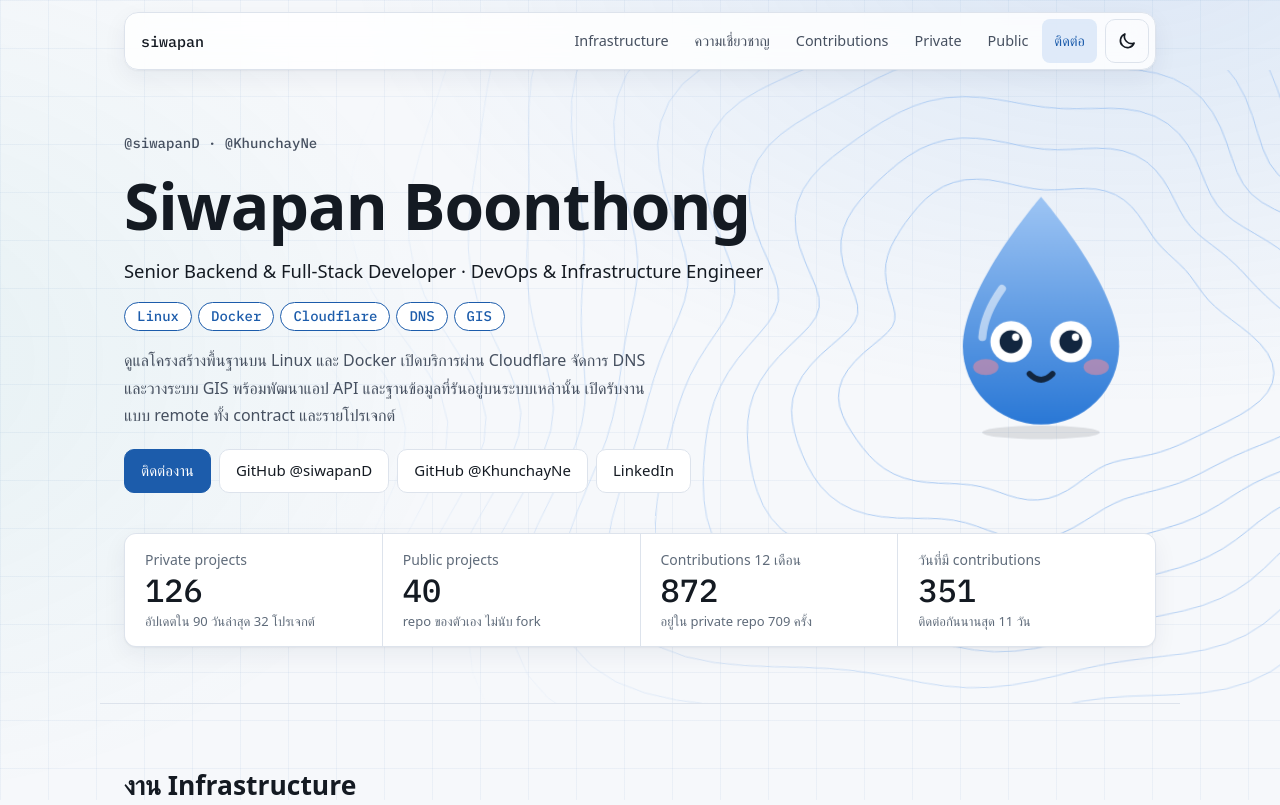
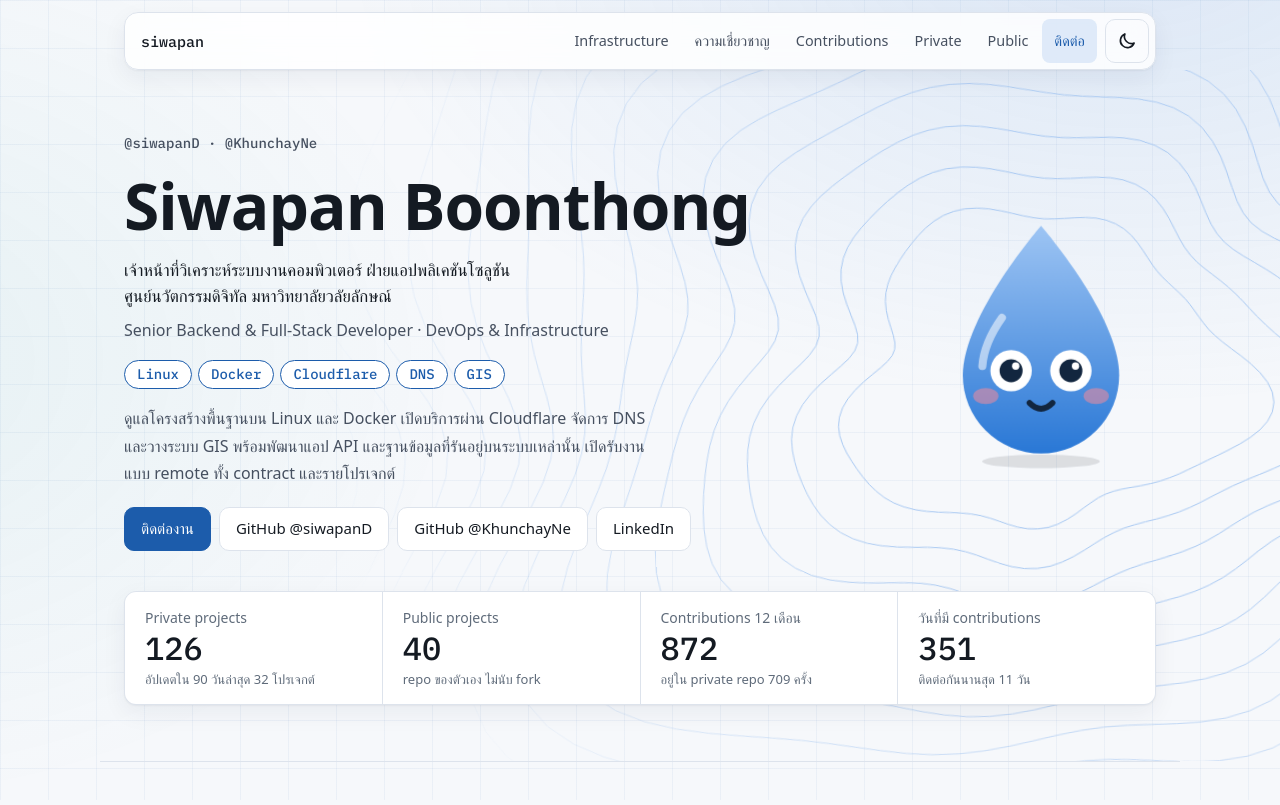
Before and after one commit to siwapanD/siwapanD.github.io, a plain HTML site: page index.html in a window 1280 px wide. Shown: the top 805 px of the page. Drawn offline with Linux system fonts and the light colour scheme; animation ran at ten frames a second; a web font is replaced by a local one.

Commit message:
Show the current position in the hero
Co-Authored-By: Claude Opus 5.5 <noreply@anthropic.com>

```diff
--- a/index.html
+++ b/index.html
@@ -4,7 +4,7 @@
   <meta charset="utf-8">
   <meta name="viewport" content="width=device-width, initial-scale=1">
   <title>Siwapan Boonthong</title>
-  <meta name="description" content="โปรไฟล์นักพัฒนา Full-stack, DevOps และ Infrastructure: ความเชี่ยวชาญ โปรเจกต์ และ contributions บน GitHub">
+  <meta name="description" content="เจ้าหน้าที่วิเคราะห์ระบบงานคอมพิวเตอร์ ศูนย์นวัตกรรมดิจิทัล มหาวิทยาลัยวลัยลักษณ์ งาน Backend, DevOps และ Infrastructure: ความเชี่ยวชาญ โปรเจกต์ และ contributions บน GitHub">
   <meta property="og:title" content="Siwapan Boonthong">
   <meta property="og:description" content="Full-stack, DevOps และ Infrastructure: ความเชี่ยวชาญ โปรเจกต์ และ contributions บน GitHub">
   <meta property="og:type" content="profile">
@@ -20,7 +20,7 @@
   <link rel="preconnect" href="https://fonts.googleapis.com">
   <link rel="preconnect" href="https://fonts.gstatic.com" crossorigin>
   <link href="https://fonts.googleapis.com/css2?family=IBM+Plex+Mono:wght@400;500&family=IBM+Plex+Sans+Thai:wght@400;500;600;700&display=swap" rel="stylesheet">
-  <link rel="stylesheet" href="styles.css?v=8">
+  <link rel="stylesheet" href="styles.css?v=9">
 </head>
 <body>
   <a class="skip" href="#infra">ข้ามไปยังเนื้อหา</a>
@@ -43,7 +43,8 @@
       <div class="hero-copy">
       <p class="eyebrow">@siwapanD · @KhunchayNe</p>
       <h1>Siwapan Boonthong</h1>
-      <p class="role">Senior Backend &amp; Full-Stack Developer · DevOps &amp; Infrastructure Engineer</p>
+      <p class="position">เจ้าหน้าที่วิเคราะห์ระบบงานคอมพิวเตอร์ ฝ่ายแอปพลิเคชันโซลูชัน<br>ศูนย์นวัตกรรมดิจิทัล มหาวิทยาลัยวลัยลักษณ์</p>
+      <p class="role">Senior Backend &amp; Full-Stack Developer · DevOps &amp; Infrastructure</p>
       <ul class="focus" aria-label="งานที่เน้น">
         <li>Linux</li><li>Docker</li><li>Cloudflare</li><li>DNS</li><li>GIS</li>
       </ul>
@@ -303,6 +304,6 @@
   </footer>
 
   <div class="tip" id="tip" hidden></div>
-  <script src="app.js?v=8"></script>
+  <script src="app.js?v=9"></script>
 </body>
 </html>
--- a/styles.css
+++ b/styles.css
@@ -205,7 +205,8 @@ h3 { font-size: 1.05rem; font-weight: 600; }
 .theme-toggle:hover { background: var(--glow); }
 .theme-toggle svg { width: 20px; height: 20px; }
 .eyebrow { font: 500 0.875rem var(--mono); color: var(--ink-2); margin: 0 0 12px; }
-.role { font-size: 1.15rem; font-weight: 500; margin: 8px 0 16px; }
+.position { margin: 10px 0 0; color: var(--ink); font-size: 1.05rem; font-weight: 500; line-height: 1.55; }
+.role { color: var(--ink-2); font-size: 1rem; font-weight: 500; margin: 8px 0 16px; }
 .focus { display: flex; flex-wrap: wrap; gap: 6px; margin: 0 0 16px; padding: 0; list-style: none; }
 .focus li { padding: 3px 12px; color: var(--accent); background: var(--panel); border: 1px solid var(--accent); border-radius: 999px; font: 500 0.875rem/1.5 var(--mono); }
 .lede { max-width: 58ch; color: var(--ink-2); margin: 0 0 20px; }
```
